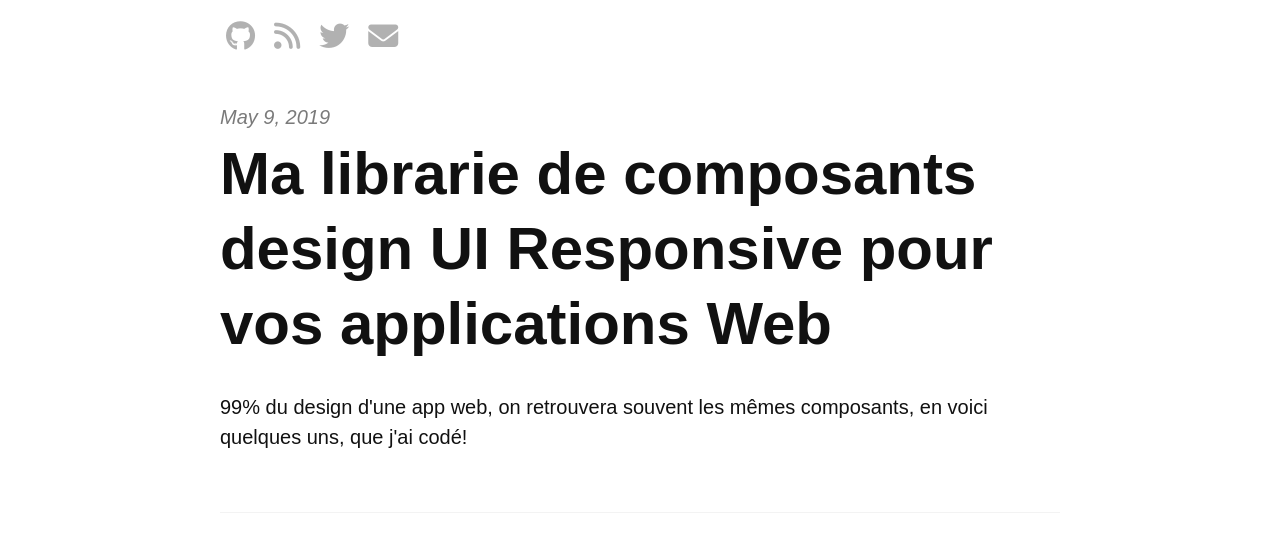
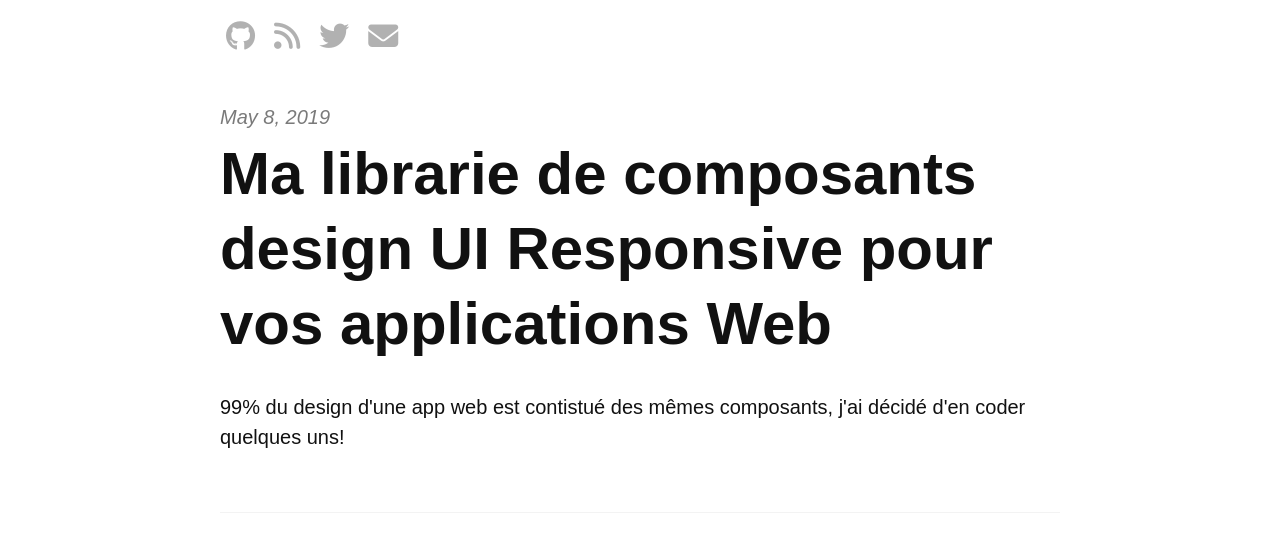
Before and after one commit to andryjohn/RJ-s-blog, a Jekyll site: the page built from index.html, in a window 1280 px wide. Shown: the part 148-685 px from the top of the page. Built offline with Jekyll 4.4.1, drawn with Linux system fonts in a browser that asks for light colours; nearby versions of some CDN libraries; some web fonts are replaced; the list of posts is cut into pages by our own code; comment, search, counter and statistics services are not loaded.

Commit message:
correction

```diff
--- a/_posts/2019-05-08-composants-design.md
+++ b/_posts/2019-05-08-composants-design.md
@@ -1,12 +1,12 @@
 ---
 layout:     post
 title:    Ma librarie de composants design UI Responsive pour vos applications Web
-date:       2019-05-09
-summary:    99% du design d'une app web, on retrouvera souvent les mêmes composants, en voici quelques uns, que j'ai codé!
+date:       2019-05-08
+summary:    99% du design d'une app web est contistué des mêmes composants, j'ai décidé d'en coder quelques uns!
 categories: Developper skills
 mathjax: true
 ---
-J'ai décidé de coder, les principaux "composants", ou "élément de design" que l'on retrouve de manière récurrents sur une *applications web*.
+J'ai décidé de coder les principaux "composants" ou "élément de design" que l'on retrouve de manière récurrents sur une *applications web*.
 
 
 ## Landing page:
```
Also changed, not shown: other parts of _posts/2019-05-08-composants-design.md (+3 -3 lines).
